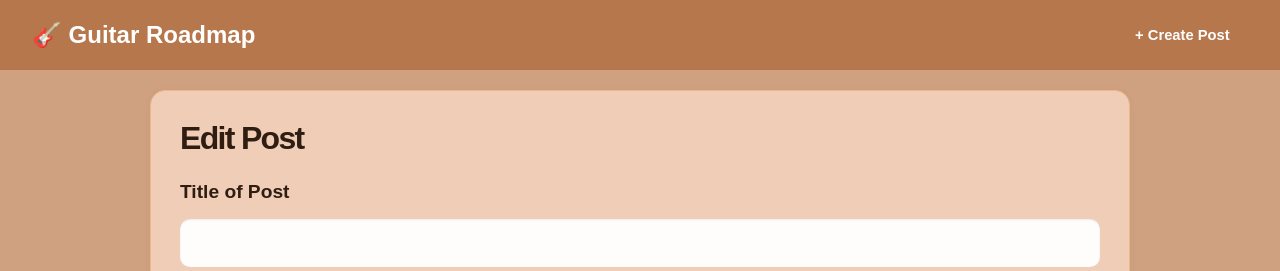
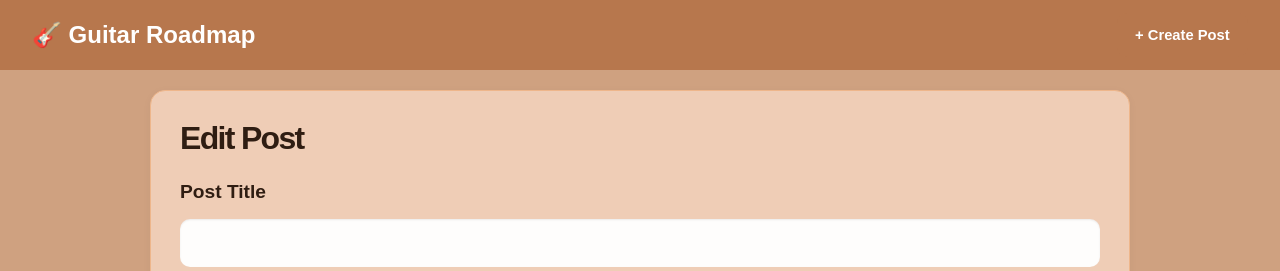
Before and after one commit to misotofu7/web_102_final_project, a React (Vite) app in the folder guitar-roadmap/: page /edit/1 in a window 1280 px wide. Shown: the top 271 px of the page. Built offline with nearby package versions, Linux system fonts and the light colour scheme; no server answers; the database is empty.

Commit message:
fix: make title required in edit page
- Realized a loophole when deleting title in edit page (fixed, now requires title at all times)

```diff
--- a/guitar-roadmap/src/routes/EditPost.jsx
+++ b/guitar-roadmap/src/routes/EditPost.jsx
@@ -68,7 +68,7 @@ const EditPost = () => {
                 <h1 className="edit-title">Edit Post</h1>
 
                 <form onSubmit={handleUpdatePost} className="edit-form">
-                    <label htmlFor="title">Title of Post</label>
+                    <label htmlFor="title">Post Title</label>
                     <br />
                     <input
                         type="text"
@@ -76,6 +76,7 @@ const EditPost = () => {
                         name="title"
                         value={post.title}
                         onChange={handleChange}
+                        required
                     />
                     <br/>
                     <br/>
```
